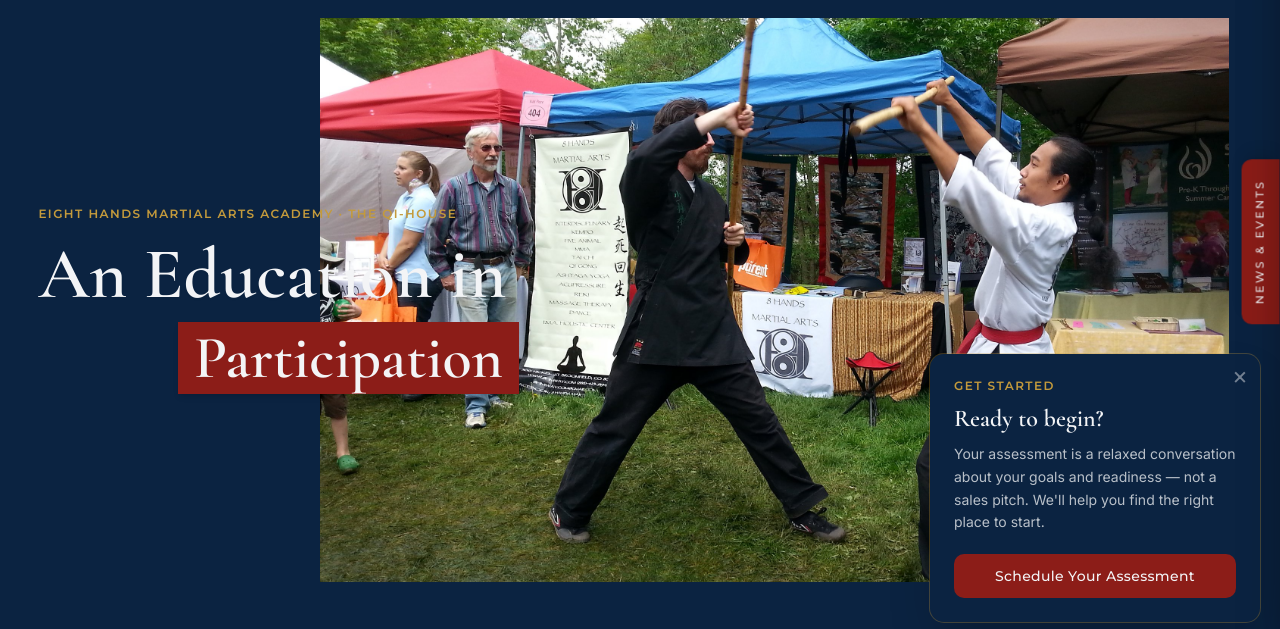
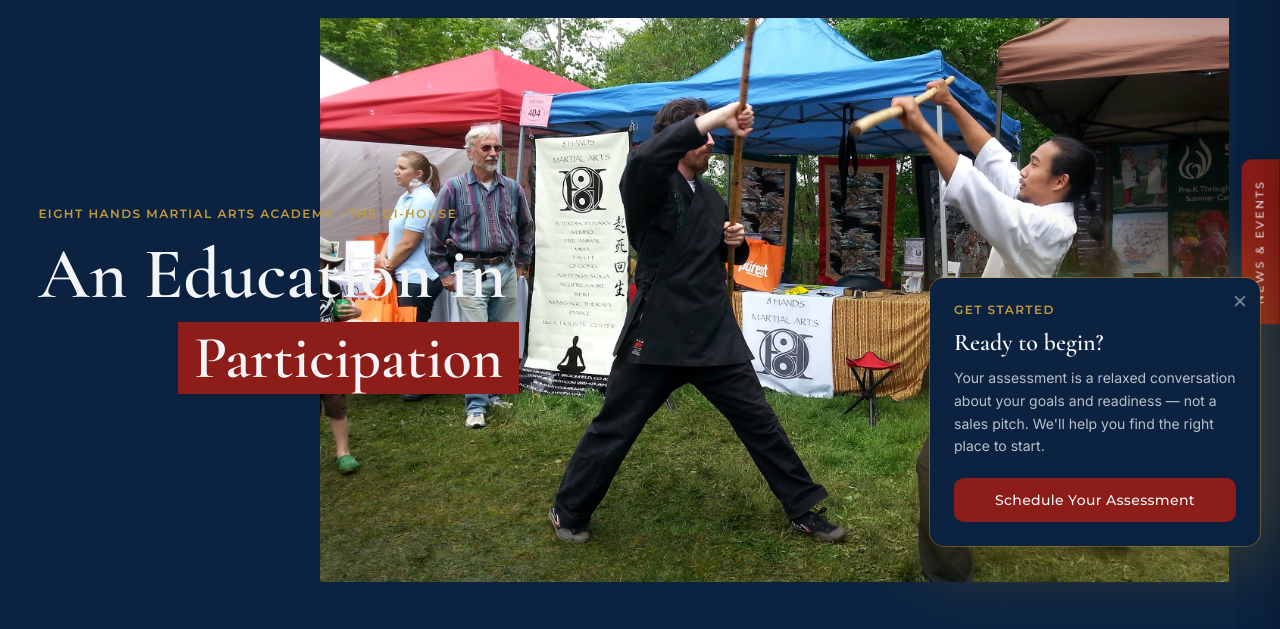
Before and after one commit to sindbad-SH/eight-hands-academy, an Astro site: page / in a window 1280 px wide. Shown: the part 158-787 px from the top of the page. Built offline with nearby package versions, Linux system fonts and the light colour scheme; Astro itself is replaced by a stand-in of ours.

Commit message:
Instagram URL fix; raise assessment popup + add gold glow
- SOCIAL.instagram -> https://www.instagram.com/8hands_qihouse/
- AssessmentPopup: moved higher (bottom-5 -> bottom-24, still right-aligned) and added a subtle gold
  glow behind the card (brand gold). Bumped key v2 -> v3 so the restyled popup shows again.

Co-Authored-By: Claude Opus 4.8 <noreply@anthropic.com>

```diff
--- a/src/components/AssessmentPopup.astro
+++ b/src/components/AssessmentPopup.astro
@@ -6,20 +6,23 @@ import { BOOKING_URL } from '../data/site';
 ---
 <div
   id="assessPopup"
-  class="fixed bottom-5 right-5 z-[60] w-[330px] max-w-[calc(100vw-2.5rem)] translate-y-8 opacity-0 invisible transition-all duration-500 ease-out"
+  class="fixed bottom-24 right-5 z-[60] w-[330px] max-w-[calc(100vw-2.5rem)] translate-y-8 opacity-0 invisible transition-all duration-500 ease-out"
 >
-  <div class="relative bg-navy text-stone rounded-[14px] shadow-2xl ring-1 ring-gold/30 p-6">
+  <div class="relative">
+    <div class="absolute -inset-2 rounded-[22px] bg-gold/40 blur-2xl" aria-hidden="true"></div>
+    <div class="relative bg-navy text-stone rounded-[14px] shadow-2xl ring-1 ring-gold/40 p-6">
     <button id="assessClose" type="button" aria-label="Dismiss" class="absolute right-3 top-2.5 text-stone/45 hover:text-stone text-2xl leading-none">&times;</button>
     <div class="eyebrow !text-gold mb-2">Get Started</div>
     <h3 class="font-display text-2xl text-stone mb-2 leading-snug">Ready to begin?</h3>
     <p class="text-stone/75 text-sm leading-relaxed mb-5">Your assessment is a relaxed conversation about your goals and readiness — not a sales pitch. We'll help you find the right place to start.</p>
     <a href={BOOKING_URL} target="_blank" rel="noopener" class="btn-accent w-full text-center">Schedule Your Assessment</a>
+    </div>
   </div>
 </div>
 
 <script>
   // Versioned key — bumping it resets all prior dismissals so the popup shows again for everyone.
-  const KEY = 'eh_assess_popup_v2';
+  const KEY = 'eh_assess_popup_v3';
   const pop = document.getElementById('assessPopup');
   const closeBtn = document.getElementById('assessClose');
   let shown = false;
--- a/src/data/site.ts
+++ b/src/data/site.ts
@@ -15,7 +15,7 @@ export const BOOKING_URL =
 // Real social profiles + contact (client-supplied 2026-06-08). Used in the footer and contact/visit spots.
 export const SOCIAL = {
   facebook: 'https://www.facebook.com/8handsqihouse/',
-  instagram: 'https://www.instagram.com/panthersgate',
+  instagram: 'https://www.instagram.com/8hands_qihouse/',
   tiktok: 'https://www.tiktok.com/@panthersgate',
   yelp: 'https://www.yelp.com/biz/8-hands-martial-arts-berthoud', // Yelp listing slug still says "berthoud" (Yelp's, can't change); it's the active listing.
 };
```
